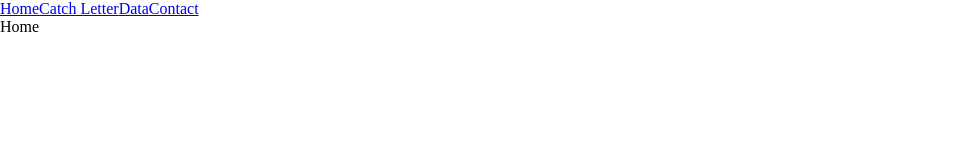
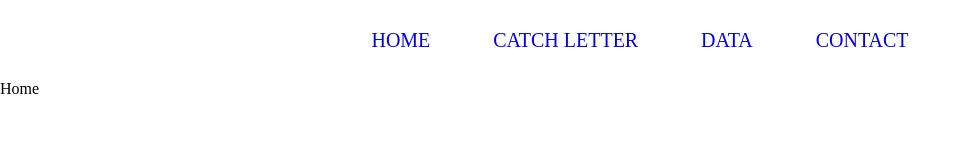
Before and after one commit to nazimkazim/catch-letter-game, a React app: page / in a window 1280 px wide. Shown: the whole page, without its empty margins (0-972 px from the left). Built offline with nearby package versions, Linux system fonts and the light colour scheme.

Commit message:
style navigation

```diff
--- a/src/catch-letter-game/index.css
+++ b/src/catch-letter-game/index.css
@@ -7,7 +7,7 @@
 .catch-letter-game {
     text-align: center;
     background-color: black;
-    height: 100vh;
+    height: calc( 100vh - 80px);
 }
 
 .start-btn, .reset-btn {
--- /dev/null
+++ b/src/components/Navigation.css
@@ -0,0 +1,16 @@
+.navigation {
+    display: flex;
+    align-items: center;
+    justify-content: space-around;
+    margin: 0 auto;
+    width: 600px;
+    height: 80px;
+    background-color: transparent;
+
+    font-size: 20px;
+    text-transform: uppercase;
+}
+
+.navigation a {
+    text-decoration: none;
+}
--- /dev/null
+++ b/src/components/Navigation.jsx
@@ -0,0 +1,19 @@
+import React from 'react';
+import { Link, Outlet } from 'react-router-dom';
+import './Navigation.css'
+
+export const Navigation = () => {
+	return (
+		<>
+			<div className='navigation'>
+				<Link to="/">Home</Link>
+				<Link to="/catch-letter">Catch Letter</Link>
+				<Link to="/data">Data</Link>
+				<Link to="/contact">Contact</Link>
+			</div>
+			<div>
+				<Outlet />
+			</div>
+		</>
+	);
+};
--- a/src/index.js
+++ b/src/index.js
@@ -1,15 +1,16 @@
 import React from 'react';
 import ReactDOM from 'react-dom';
 import { CatchLetterGame } from './catch-letter-game';
-import { createBrowserRouter, createRoutesFromElements, Route, Link, Outlet, RouterProvider } from 'react-router-dom';
+import { createBrowserRouter, createRoutesFromElements, Route, RouterProvider } from 'react-router-dom';
 import Home from './pages/Home';
 import Contact from './pages/Contact';
 import Data from './pages/Data';
+import { Navigation } from './components/Navigation';
 
 const App = () => {
 	const router = createBrowserRouter(
 		createRoutesFromElements(
-			<Route path="/" element={<Root />}>
+			<Route path="/" element={<Navigation />}>
 				<Route index element={<Home />} />
 				<Route path="/contact" element={<Contact />} />
 				<Route path="/data" element={<Data />} />
@@ -25,21 +26,5 @@ const App = () => {
 	);
 };
 
-const Root = () => {
-	return (
-		<>
-			<div>
-				<Link to="/">Home</Link>
-				<Link to="/catch-letter">Catch Letter</Link>
-				<Link to="/data">Data</Link>
-				<Link to="/contact">Contact</Link>
-			</div>
-			<div>
-				<Outlet />
-			</div>
-		</>
-	);
-};
-
 const rootElement = document.getElementById('root');
 ReactDOM.render(<App />, rootElement);
```
Also changed, not shown: src/puzzle-game/index.jsx (added, +9 -0 lines).
